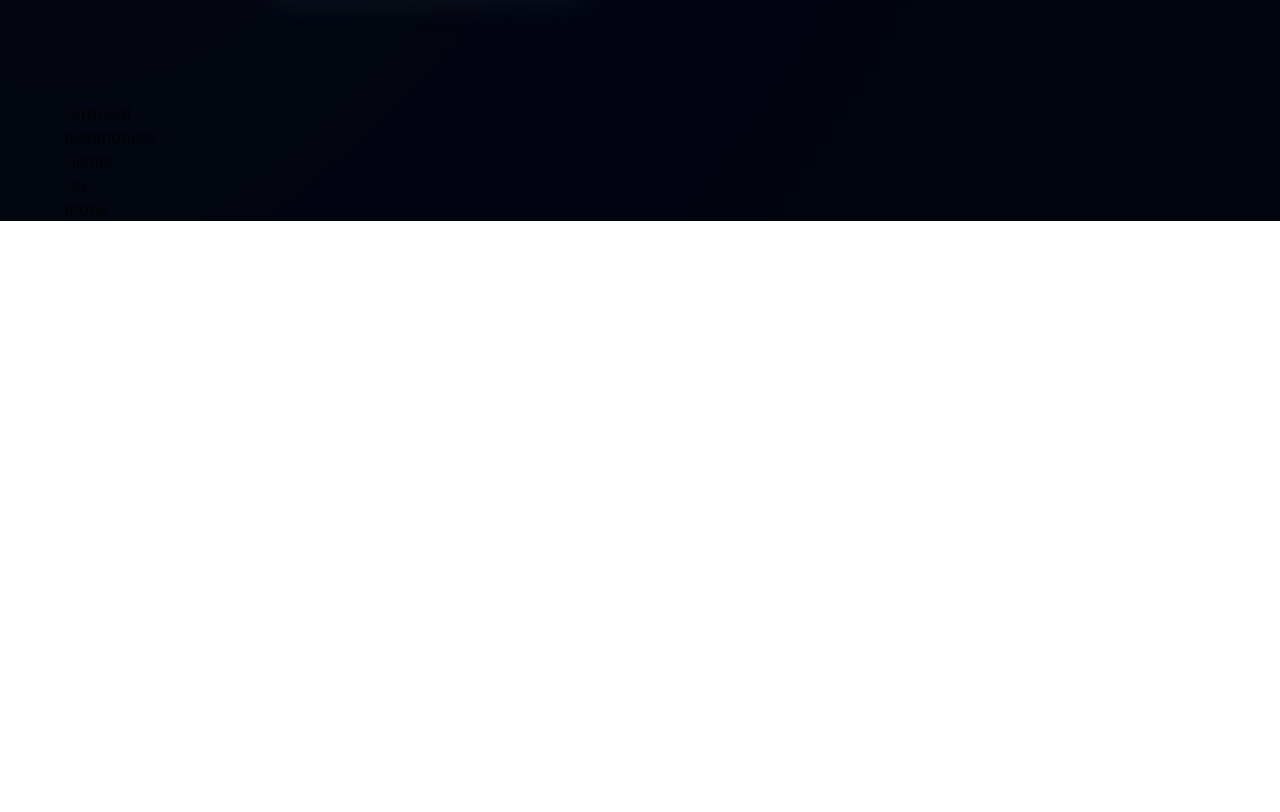
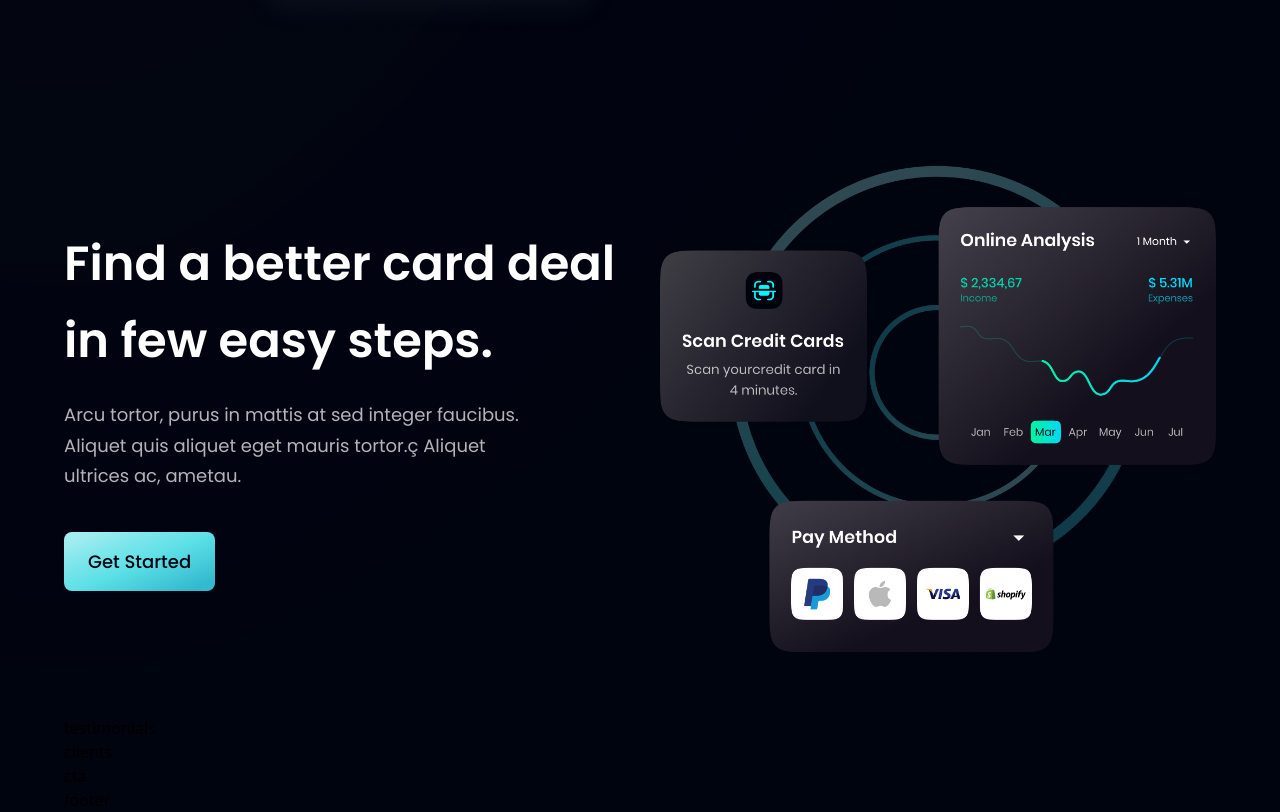
Before and after one commit to Arashjp8/bank-modern-app, a React (Vite) app: page / in a window 1280 px wide. Shown: the part 2088-2900 px from the top of the page. Before the commit the page ends 2309 px from the top, so only its background shows below. Built offline with nearby package versions, Linux system fonts and the light colour scheme; the HTML template or start-up script is replaced by a standard one.

Commit message:
cardDeal section added

```diff
--- a/src/components/CardDeal.tsx
+++ b/src/components/CardDeal.tsx
@@ -1,5 +1,27 @@
+import { card } from "../assets";
+import styles, { layout } from "../style";
+import Button from "./Button";
+
 const CardDeal = () => {
-  return <div>cardDeal</div>;
+  return (
+    <section className={`${layout.section} `}>
+      <div className={`${layout.sectionInfo}`}>
+        <h2 className={`${styles.heading2}`}>
+          Find a better card deal <br className="sm:block hidden" /> in few easy
+          steps.
+        </h2>
+        <p className={`${styles.paragraph} max-w-[480px] mt-5`}>
+          Arcu tortor, purus in mattis at sed integer faucibus. Aliquet quis
+          aliquet eget mauris tortor.ç Aliquet ultrices ac, ametau.
+        </p>
+        <Button styles="mt-10" />
+      </div>
+
+      <div className={`${layout.sectionImg}`}>
+        <img src={card} alt="card" className="w-[100%] h-[100%]" />
+      </div>
+    </section>
+  );
 };
 
 export default CardDeal;
```
